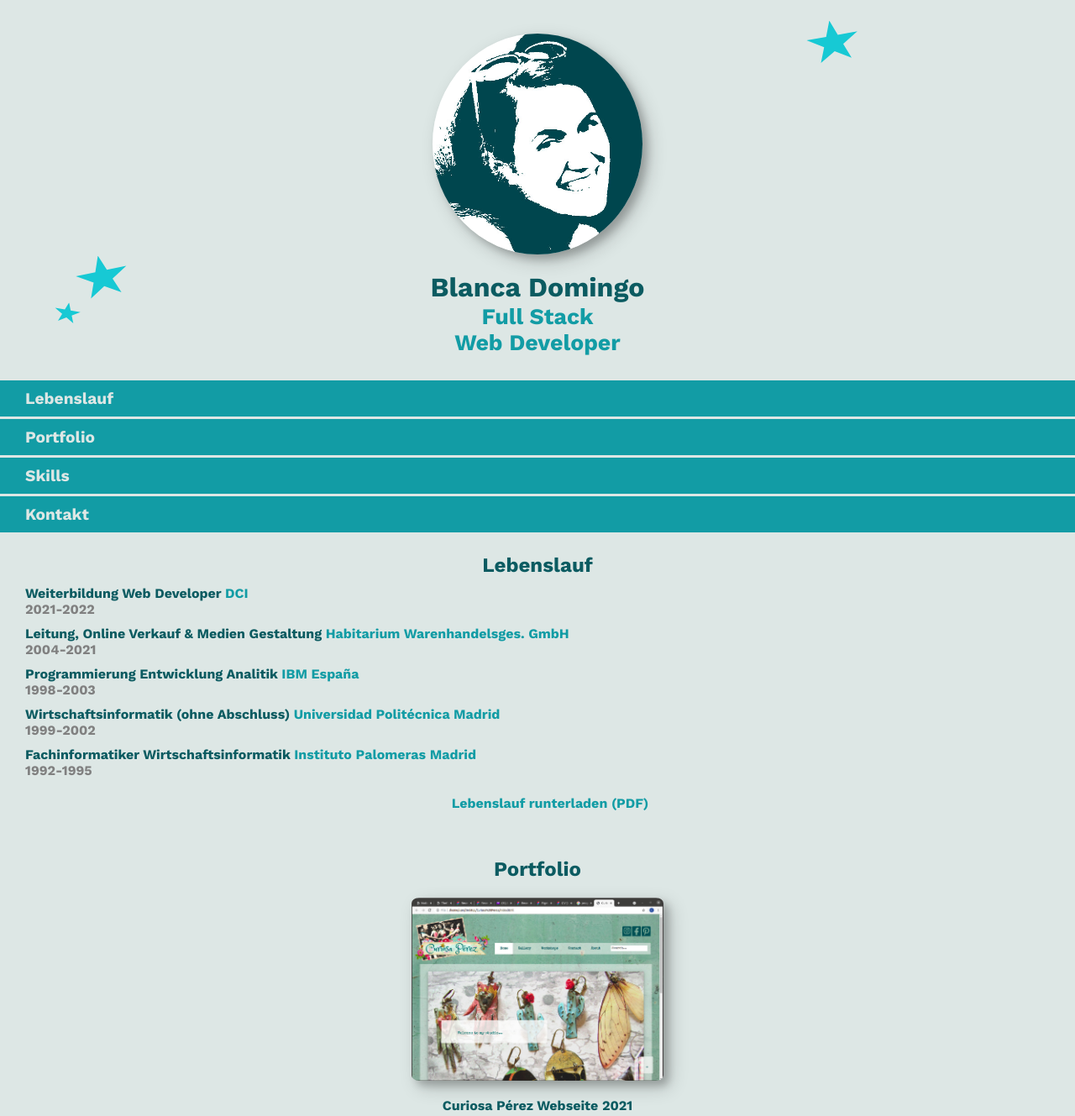
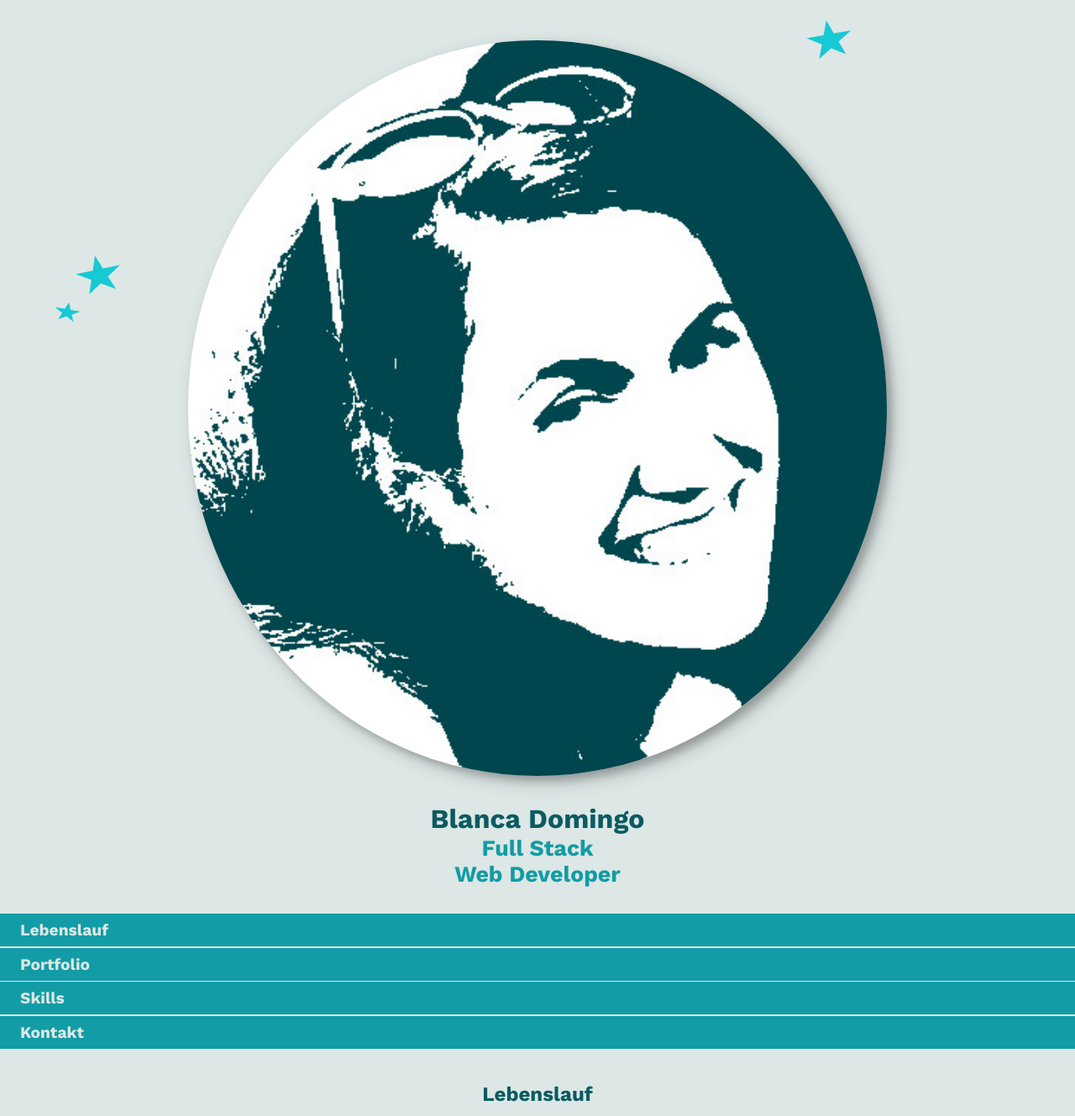
Before and after one commit to BlancaDomingo/portfolio, a website: page index.html in a window 1280 px wide. Shown: the top 1329 px of the page at 84% size. Drawn offline with Linux system fonts and the light colour scheme.

Commit message:
em, aber noch nicht fertig

```diff
--- a/index.html
+++ b/index.html
@@ -50,9 +50,8 @@
 
 <body>
     <div>
-
         <a href="#portfolio" title="Blanca Domingo - Web Developer - Portfolio"><img class="foto"
-                src="./static/img/blancaPetr.jpg" alt="lachendes Blanca Domingo Photo auf schwarz weiß "></a>
+                src="./static/img/blancaPetr.jpg" alt="lachendes Blanca Domingo Photo auf petrol weiß "></a>
         <span class="firstStar"></span>
         <span class="secondStar"></span>
         <span class="thirdStar"></span>
@@ -70,7 +69,7 @@
             </ul>
 
         </div>
-        <div id="lebenslauf">
+        <div class="styleAbsch" id="lebenslauf">
             <h2>Lebenslauf</h2>
             <div>
                 <span>Weiterbildung Web Developer </span>
@@ -105,7 +104,7 @@
             </div>
         </div>
 
-        <div id="portfolio">
+        <div class="styleAbsch" id="portfolio">
             <h2>Portfolio</h2>
             <a href="https://digitalcareerinstitute.org/" target="_blank"><img src="./static/img/curiosa.jpg"
                     alt="bunte Curiosa Pérez Webseite"></a>
@@ -116,7 +115,7 @@
             <p>Lolabeads Webseite 2013</p>
         </div>
 
-        <div id="skills">
+        <div class="styleAbsch" id="skills">
             <h2>Skills</h2>
             <p>HTML</p>
             <div class="skillsCont">
@@ -145,7 +144,7 @@
 
         </div>
 
-        <div id="kontakt">
+        <div class="styleAbsch" id="kontakt">
             <h2>Meine Kontaktdaten</h2>
 
 
--- a/static/css/style.css
+++ b/static/css/style.css
@@ -2,6 +2,7 @@
     box-sizing: border-box;
     padding: 0;
     margin: 0;
+    scroll-behavior: smooth;
 }
 
 
@@ -11,31 +12,21 @@
 
 }
 
+body {
 
-
-body {
-    /* background-color: whitesmoke; */
     background-color: rgba(221, 231, 229, 1);
-    /* background: linear-gradient(white rgba(221, 231, 229, 1) ); */
-    scroll-behavior: smooth;
     font-family: 'wSans';
-
     color: rgba(11, 91, 97, 1);
     font-weight: bold;
 
+
 }
-
-/*
-.firstBox {
-    background-color: rgba(221, 231, 229, 1);
-   /*  margin:auto; */
-/* padding-top: 20px; */
-/*  width: 400px; */
 
 .foto {
     display: block;
-    margin: 40px auto 20px;
-    width: 250px;
+    margin: 3em auto 2em;
+    /*  width: 250px; */
+    width: 65%;
 
     border-radius: 50%;
     box-shadow: 6px 6px 10px rgba(0, 0, 0, 0.2), 8px 8px 22px rgba(0, 0, 0, 0.19);
@@ -43,7 +34,7 @@ body {
 }
 
 .foto:hover {
-    margin: 43px auto 17px;
+    margin: 3.5em auto 1.5em;
     box-shadow: 6px 6px 10px rgba(0, 0, 0, 0.2);
 }
 
@@ -51,65 +42,57 @@ body {
 
     clip-path: polygon(50% 0%, 61% 35%, 98% 35%, 68% 57%, 79% 91%, 50% 70%, 21% 91%, 32% 57%, 2% 35%, 39% 35%);
     position: absolute;
-    width: 64px;
-    height: 53px;
+   /*  width: 64px;
+    height: 53px; */
+    width: 3.5em;
+    height: 3em;
     left: 75%;
     top: 3%;
     background: #17C9D4;
-
-    /* background: rgba(18, 156, 165, 0.11); */
+    z-index: -1;
     transform: rotate(-10deg);
 }
 
 .secondStar {
     clip-path: polygon(50% 0%, 61% 35%, 98% 35%, 68% 57%, 79% 91%, 50% 70%, 21% 91%, 32% 57%, 2% 35%, 39% 35%);
     position: absolute;
-    width: 64px;
-    height: 53px;
+    width: 3.5em;
+    height: 3em;
     left: 7%;
     top: 38%;
-
     background: #17C9D4;
     transform: rotate(-11.92deg);
+    z-index: -1;
 }
 
 .thirdStar {
     clip-path: polygon(50% 0%, 61% 35%, 98% 35%, 68% 57%, 79% 91%, 50% 70%, 21% 91%, 32% 57%, 2% 35%, 39% 35%);
     position: absolute;
-    width: 32px;
-    height: 26px;
+   /*  width: 32px;
+    height: 26px; */
+    width: 2em;
+    height: 1.5em;
     left: 5%;
     top: 45%;
-
     background: #17C9D4;
     transform: rotate(10deg);
+    z-index: -1;
 
 }
 
 h1,
 h2 {
-    /*  margin: auto; */
     text-align: center;
-    /*   font-weight: bolder; */
-
 }
 
 .WebDev {
     color: rgba(18, 156, 165, 1);
     font-size: smaller;
-
-
 }
 
-
-
-
-
 .menu {
-    margin-top: 30px;
+    margin-top: 2em;
     list-style-type: none;
-
-
 }
 
 
@@ -124,8 +107,10 @@ h2 {
 .menu li {
     background-color: #129CA5;
     color: white;
-    margin: 3px 0 0;
-    padding: 10px 10px 10px 30px;
+    margin-top: 0.1em;
+   /*  margin: 0.1em 0; */
+    /* padding: 10px 10px 10px 30px; */
+    padding: 0.5em 1.5em;
 
 }
 
@@ -135,24 +120,29 @@ h2 {
 }
 
 
-
-
-
-#lebenslauf {
-    /* padding-top: 20px; */
-    padding: 25px 30px 30px 30px;
+.styleAbsch {
+  padding: 1.5em 1.5em 0;
+  margin-top: 1em;
 
 }
 
+
+/* #lebenslauf {
+
+  padding: 1.5em 1.5em 0;
+  margin-top: 1em;
+
+} */
+
 #lebenslauf div {
-    margin-top: 10px;
+    margin-top: 1em;
 
 }
 
 
 #lebenslauf span {
     color: rgba(11, 91, 97, 1);
-    margin-top: 10px;
+    /* margin-top: 10px; */
 }
 
 #lebenslauf a {
@@ -161,65 +151,47 @@ h2 {
 }
 
 #lebenslauf div:last-of-type {
-
-    margin: 20px auto 0 30px;
+    margin: 1.5em auto 0;
     text-align: center;
-
-
 }
 
 #lebenslauf a:hover {
-
-
     color: white;
 }
 
 #lebenslauf p {
     color: grey;
-
 }
-
-
-
-
 
 /* portfolio */
 
 
-
-
-
-
-#portfolio {
-    /* padding-top: 20px; */
-    padding: 25px 30px 0 30px;
-}
-
 #portfolio img {
-    width: 300px;
+    /*  width: 300px; */
+    width: 100%;
     display: block;
-    margin: 20px auto 20px;
+    margin: 2em 0 2em;
     border-radius: 3%;
     box-shadow: 6px 6px 10px rgba(0, 0, 0, 0.2), 8px 8px 22px rgba(0, 0, 0, 0.19);
 }
 
 #portfolio img:hover {
-    margin: 22px auto 18px;
+    margin: 2.5em 0 1.5em;
     box-shadow: 6px 6px 10px rgba(0, 0, 0, 0.2);
 }
 
 #portfolio p {
-    margin-bottom: 20px;
+    margin-bottom: 1em;
     text-align: center;
 }
 
 /* skills */
 
-#skills {
+/* #skills {
     padding: 20px 30px 0 30px;
-}
+} */
 
-/* no funiona los dos siguientes */
+
 .skillsCont {
 
     width: 100%;
@@ -282,10 +254,11 @@ h2 {
 
 
 /* kontakt */
-#kontakt {
-    /* padding-top: 20px; */
+
+/* #kontakt {
+
     padding: 20px 30px;
-}
+} */
 
 #kontakt h2 {
     margin-top: 10px;
```
